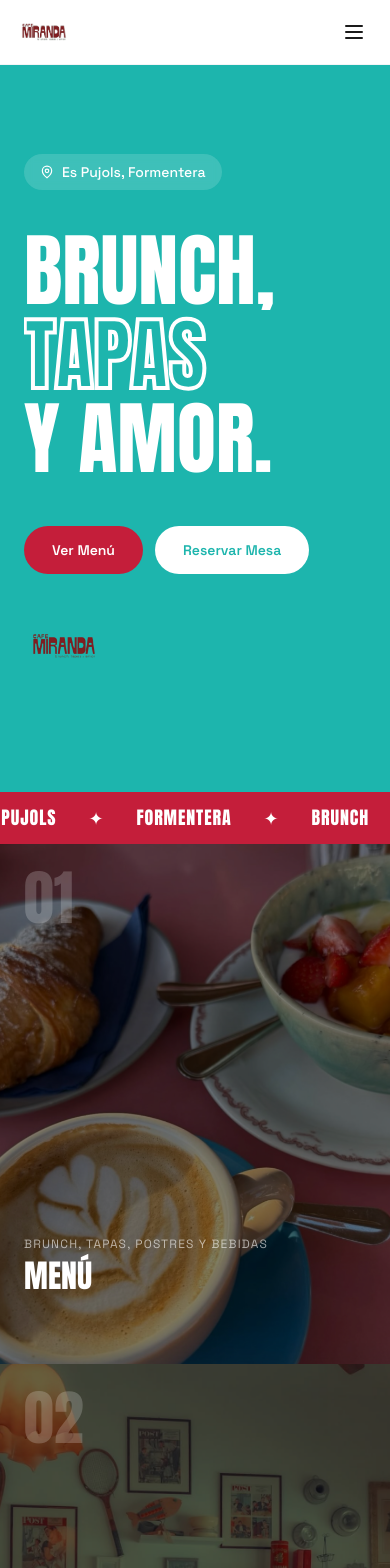
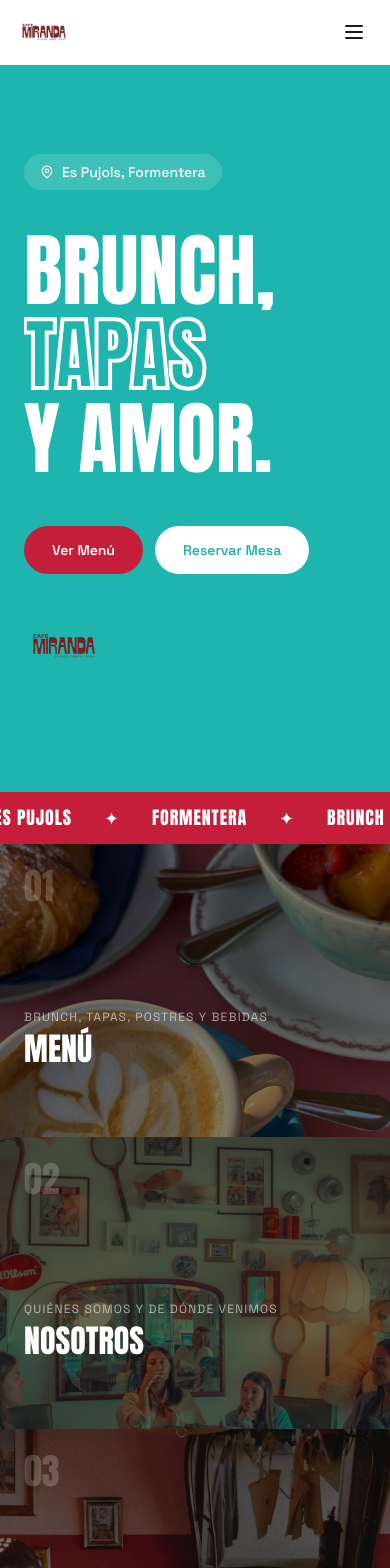
Before and after one commit to VicenttMR/cafe-miranda-web, a Next.js app: page / in a window 390 px wide. Shown: the top 1568 px of the page. Built offline with nearby package versions, Linux system fonts and the light colour scheme.

Commit message:
fix: mejoras responsive móvil — HomeNav altura, paddings menú y botones

```diff
--- a/components/HomeNav.tsx
+++ b/components/HomeNav.tsx
@@ -53,7 +53,7 @@
           >
             <Link
               href={page.href}
-              className="group relative flex flex-col overflow-hidden aspect-[3/4] sm:aspect-square lg:aspect-[3/4]"
+              className="group relative flex flex-col overflow-hidden aspect-[4/3] sm:aspect-square lg:aspect-[3/4]"
             >
               {/* Photo background */}
               <Image
@@ -70,7 +70,7 @@
               {/* Content */}
               <div className="relative z-10 flex flex-col justify-end h-full p-6 lg:p-8">
                 {/* Number */}
-                <span className="font-anton text-white/20 text-6xl leading-none mb-auto">
+                <span className="font-anton text-white/20 text-4xl sm:text-6xl leading-none mb-auto">
                   0{i + 1}
                 </span>
 
--- a/components/HomeReservaCTA.tsx
+++ b/components/HomeReservaCTA.tsx
@@ -47,11 +47,11 @@
             initial={{ opacity: 0, x: 20 }}
             animate={isInView ? { opacity: 1, x: 0 } : {}}
             transition={{ duration: 0.6, delay: 0.2 }}
-            className="flex flex-col sm:flex-row gap-3"
+            className="flex flex-col sm:flex-row gap-3 w-full sm:w-auto"
           >
             <Link
               href="/reservas"
-              className="bg-miranda-red text-white font-grotesk font-semibold text-sm px-7 py-3.5 rounded-full hover:bg-miranda-red-dark transition-all hover:scale-[1.03]"
+              className="bg-miranda-red text-white font-grotesk font-semibold text-sm px-7 py-3.5 rounded-full hover:bg-miranda-red-dark transition-all hover:scale-[1.03] text-center"
             >
               Reservar online
             </Link>
@@ -59,7 +59,7 @@
               href={`https://wa.me/${cafeConfig.whatsapp}?text=${encodeURIComponent(cafeConfig.whatsappMessage)}`}
               target="_blank"
               rel="noopener noreferrer"
-              className="bg-white text-miranda-teal font-grotesk font-semibold text-sm px-7 py-3.5 rounded-full hover:bg-miranda-cream transition-all hover:scale-[1.03]"
+              className="bg-white text-miranda-teal font-grotesk font-semibold text-sm px-7 py-3.5 rounded-full hover:bg-miranda-cream transition-all hover:scale-[1.03] text-center"
             >
               WhatsApp directo
             </a>
--- a/components/MenuCategoriesGrid.tsx
+++ b/components/MenuCategoriesGrid.tsx
@@ -14,7 +14,7 @@
       viewport={{ once: true, margin: "-40px" }}
       transition={{ duration: 0.55, delay: index * 0.12 }}
       className="relative overflow-hidden group cursor-default"
-      style={{ height: "clamp(300px, 38vw, 440px)" }}
+      style={{ height: "clamp(320px, 38vw, 440px)" }}
     >
       {/* Background photo */}
       <Image
@@ -37,7 +37,7 @@
       <div className="absolute bottom-0 left-0 right-0 h-[3px] bg-miranda-red origin-left scale-x-0 group-hover:scale-x-100 transition-transform duration-500" />
 
       {/* Content */}
-      <div className="absolute inset-0 flex flex-col justify-center px-8 py-10">
+      <div className="absolute inset-0 flex flex-col justify-center px-6 py-8 sm:px-8 sm:py-10">
         <h2
           className="font-anton uppercase text-white text-center mb-7 leading-none"
           style={{ fontSize: "clamp(2rem, 4vw, 2.75rem)" }}
--- a/components/MenuPlatoDestacado.tsx
+++ b/components/MenuPlatoDestacado.tsx
@@ -60,7 +60,7 @@
           initial={{ opacity: 0, y: 20 }}
           animate={isInView ? { opacity: 1, y: 0 } : {}}
           transition={{ duration: 0.6, delay: 0.18 }}
-          className="md:w-1/2 flex flex-col justify-center px-8 py-14 lg:px-16 lg:py-20 bg-white"
+          className="md:w-1/2 flex flex-col justify-center px-6 py-10 sm:px-8 sm:py-12 lg:px-16 lg:py-20 bg-white"
         >
           <span className="font-grotesk font-bold text-[11px] uppercase tracking-[0.22em] text-miranda-red mb-5">
             {badge}
```
